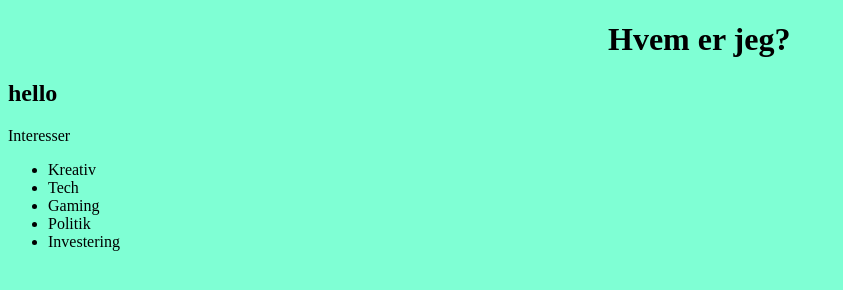
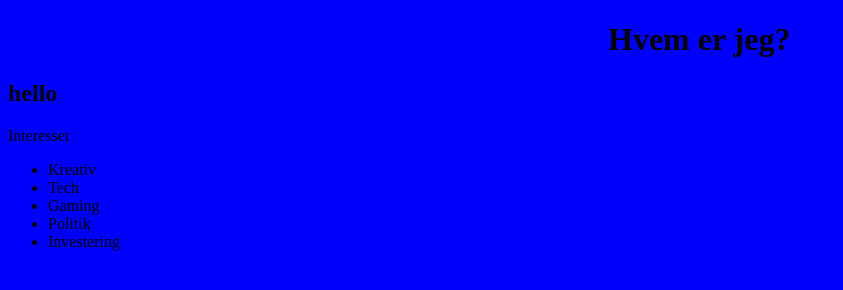
Before and after one commit to AlexanderWinther/first-git-project, a plain HTML site: page index.html in a window 1280 px wide. Shown: the whole page, without its empty margins (0-843 px from the left). Drawn offline with Linux system fonts and the light colour scheme.

Commit message:
changed background color to blue

```diff
--- a/main.css
+++ b/main.css
@@ -1,2 +1,2 @@
-html {background-color:aquamarine}
+html {background-color:blue}
 h1 {padding-left: 600px}
```
